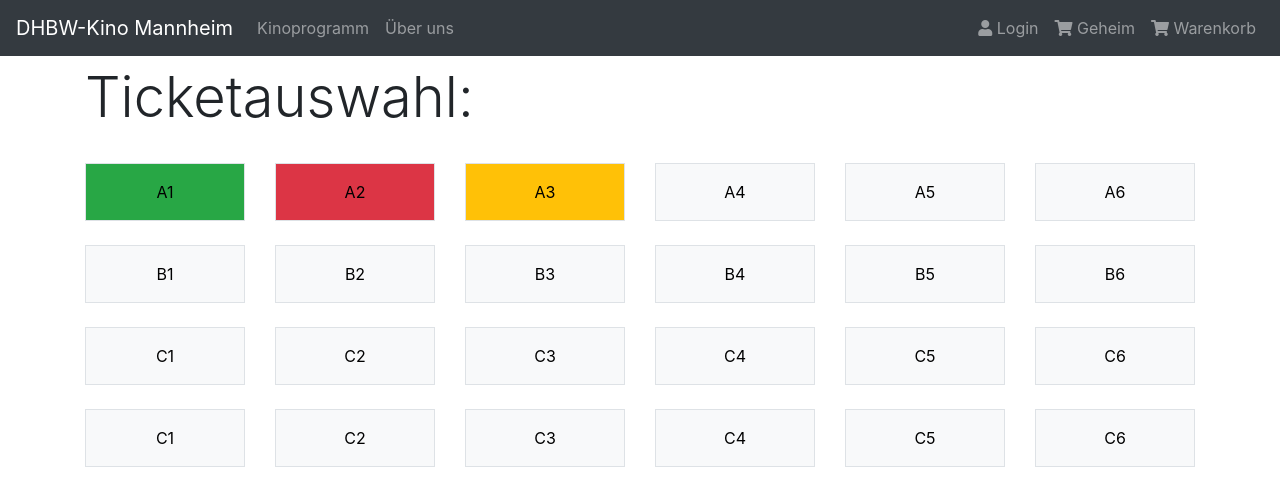
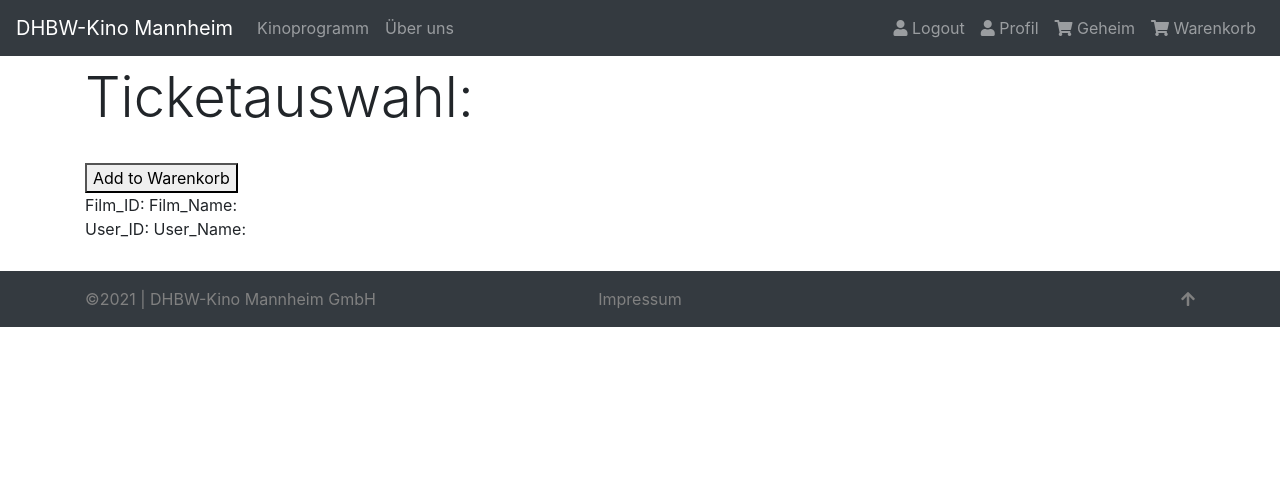
Before and after one commit to leondb999/kino, a PHP site: page /ticket_picking.php in a window 1280 px wide. Shown: the top 481 px of the page. After the commit the page ends 327 px from the top, so only its background shows below. Run offline with PHP 8.4, Linux system fonts and the light colour scheme; the visitor is signed in with stand-in values (Sample User, id 1); data that the repository does not hold is empty; some libraries are stand-ins or nearby versions.

Commit message:
working warenkorb: liste der hinzugefügten Filme, Nav-Reiter Warenkorb nur sichbar wenn User eingelogged

```diff
--- /dev/null
+++ b/functions/get_user_data_cookie.php
@@ -0,0 +1,6 @@
+<?php
+    // get Data from Person by Username that is stored in cookie
+    $tmp_username_cookie = $_COOKIE['username_cookie'];
+    $result_user_data = mysqli_query($con, "Select * from kinoticketing.users Where Username = '$tmp_username_cookie'");
+    $user_cookie = mysqli_fetch_assoc($result_user_data);
+?>
--- a/functions/navbar.php
+++ b/functions/navbar.php
@@ -7,33 +7,35 @@
   <div class="collapse navbar-collapse" id="collapsibleNavbar">
     <ul class="navbar-nav mr-auto">
       <li class="nav-item">
-        <a class="nav-link" href="/kino/kinoprogramm.php"> Kinoprogramm </a>
+        <a class="nav-link" href="./kinoprogramm.php"> Kinoprogramm </a>
       </li>
       <li class="nav-item">
-        <a class="nav-link" href="/kino/about.php"> Über uns </a>
+        <a class="nav-link" href="./about.php"> Über uns </a>
       </li>
     </ul>
 
     <ul class="nav navbar-nav ml-auto">
-
+        <!--Nutzer ist nicht eingelogged -->
         <?php if(!isset($_SESSION['username']) || !isset($_COOKIE['username_cookie'])): ?>
         <li class="nav-item">
-          <a class="nav-link" href="/kino/login.php"><i class="fas fa-user"></i> Login </a>
+          <a class="nav-link" href="./login.php"><i class="fas fa-user"></i> Login </a>
         </li>
+        <!-- Nutzer ist eingelogged -->
           <?php else: ?>
           <li class="nav-item">
-            <a class="nav-link" href="/kino/logout.php"><i class="fas fa-user"></i> Logout </a>
+            <a class="nav-link" href="./logout.php"><i class="fas fa-user"></i> Logout </a>
           </li>
           <li class="nav-item">
-            <a class="nav-link" href="/kino/profil.php"><i class="fas fa-user"></i> Profil </a>
+            <a class="nav-link" href="./profil.php"><i class="fas fa-user"></i> Profil </a>
+          </li>
+          <li>
+            <a class="nav-link" href="./geheim.php"><i class="fas fa-shopping-cart"></i> Geheim </a>
+          </li>
+          <li class="nav-item">
+            <a class="nav-link" href="./warenkorb.php"><i class="fas fa-shopping-cart"></i> Warenkorb </a>
           </li>
           <?php endif; ?>
-      <li>
-        <a class="nav-link" href="/kino/geheim.php"><i class="fas fa-shopping-cart"></i> Geheim </a>
-      </li>
-      <li class="nav-item">
-        <a class="nav-link" href="#"><i class="fas fa-shopping-cart"></i> Warenkorb </a>
-      </li>
+
     </ul>
   </div>
 </nav>
--- a/ticket_picking.php
+++ b/ticket_picking.php
@@ -1,23 +1,11 @@
+<?php session_start(); ?>
 <!DOCTYPE html>
 <html>
 <head>
   <?php include ('./variables/connection_secrets.php') ?>
   <?php include('./variables/sql_querys.php') ?>
   <?php include('./functions/database_config.php') ?>
-  <?php
-    // get ID from URL
-    //https://www.geeksforgeeks.org/how-to-get-parameters-from-a-url-string-in-php/#:~:text=The%20parameters%20from%20a%20URL,a%20URL%20by%20parsing%20it.
-    $url = $_SERVER['REQUEST_URI'];
-    $url_components = parse_url($url);
-    parse_str($url_components['query'], $params);
-    $id_film = $params['ID'];
 
-    mysqli_set_charset($con,"utf8");
-    $result_all_films = mysqli_query($con, "Select * from kinoticketing.film");
-    $sql_film_id = "Select * from kinoticketing.film where ID=".$id_film;
-    $result_film_id= mysqli_query($con,  $sql_film_id);
-    $film = mysqli_fetch_assoc($result_film_id);
-  ?>
   <title>Tickets</title>
   <meta charset="utf-8">
   <meta name="viewport" content="width=device-width, initial-scale=1">
@@ -40,12 +28,64 @@
   <header>
     <?php include('./functions/navbar.php') ?>
   </header>
+  <main role="main" style="padding-top: 40px; padding-bottom: 30px">
+  <?php
+    // get Film Data by url parameter
+        $url = $_SERVER['REQUEST_URI'];
+        $url_components = parse_url($url);
+        parse_str($url_components['query'], $params);
+        $id_film = $params['ID'];
 
-  <main role="main" style="padding-top: 40px; padding-bottom: 30px">
+        mysqli_set_charset($con,"utf8");
+        $sql_film_id = "Select * from kinoticketing.film where ID=".$id_film;
+        $result_film_id= mysqli_query($con,  $sql_film_id);
+        $film = mysqli_fetch_assoc($result_film_id);
+    ?>
+    <?php
+        // get Data from Person by Username that is stored in cookie
+        include('./functions/get_user_data_cookie.php')
+        // returns userdata as user_cookie
+    ?>
+    <?php
+        // Füge Daten Film_ID und User_ID in Tabelle user_schaut_film ein
+        if(isset($_POST["add_Warenkorb"])){
+
+            require("mysql.php");
+            //film ID und Name
+            $f_ID = $film['ID'];
+            $f_Name = $film['Name'];
+            // logged in User ID und Name
+            $u_ID = $user_cookie['ID'];
+            $u_Username =  $user_cookie['Username'];
+
+            $sql_add_warenkorb = "Insert Into kinoticketing.user_schaut_film (Film_ID, User_ID, Film_Name, User_Name) VALUES('$f_ID', '$u_ID', '$f_Name', '$u_Username')";
+            if (mysqli_query($con, $sql_add_warenkorb)) {
+                $message = '<div class="alert alert-success" role="alert">Success</div>';
+            } else {
+                echo "Error: " . $sql_add_warenkorb . "<br>" . mysqli_error($con);
+            }
+
+            header("Location: ./film.php?ID=$f_ID");
+
+            //header("Location: kinoprogramm.php");
+        }
+     ?>
+
   <div class="container">
     <h1 class="display-4">Ticketauswahl:</h1>
-    <h3><?php echo $film["Name"] ?></h3>
     <br>
+    <form action="" method="post"> <!-- action ="ticket_picking.php" -->
+        <button type="submit" name="add_Warenkorb">Add to Warenkorb</button>
+    </form>
+    <div>
+        <?php echo "Film_ID: ".$film['ID'] ?>
+        <?php echo "Film_Name: ".$film['Name'] ?>
+        <br>
+        <?php echo "User_ID: ".$user_cookie['ID'] ?>
+        <?php echo "User_Name: ".$user_cookie['Username']; ?>
+    </div>
+
+    <!--
     <div class="row gx-5">
         <div class="col-sm-2">
             <a href="#" style="color: black"><div class="p-3 border bg-success text-center">A1</div></a>
@@ -177,7 +217,7 @@
     <br>
     <br>
     <br>
-
+-->
   </main>
 
   <footer class="py-3 bg-dark" style="color: grey">
```
Also changed, not shown: geheim.php (+18 -5 lines), login.php (+15 -2 lines), warenkorb.php (added, +67 -0 lines).
